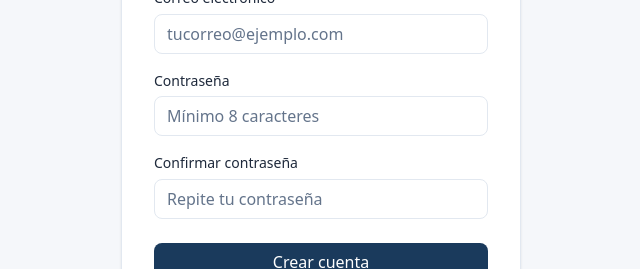
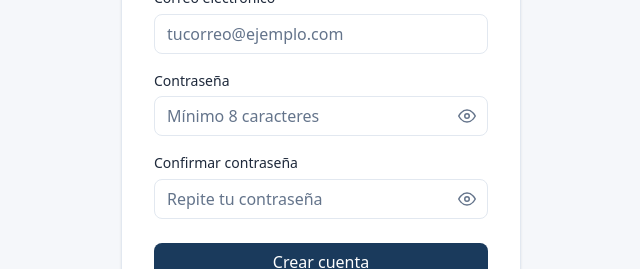
Before and after one commit to byTomDev/portal-convocatorias-publicas, a React (Vite) app in the folder apps/frontend/: page /register in a window 1280 px wide. Shown: the part 270-539 px from the top of the page, without its empty margins (319-959 px from the left). Built offline with nearby package versions, Linux system fonts and the light colour scheme.

Commit message:
feat(frontend): 🔒 agregar toggle mostrar/ocultar contraseña en login y registro

```diff
--- a/apps/frontend/src/pages/LoginPage.jsx
+++ b/apps/frontend/src/pages/LoginPage.jsx
@@ -1,12 +1,63 @@
-import { Link } from 'react-router-dom'
+import { useState } from 'react'
+import { Link, useNavigate } from 'react-router-dom'
+import { useAuth } from '../context/AuthContext'
+import { login } from '../api/client'
+
+function EyeIcon({ open }) {
+  return open ? (
+    <svg xmlns="http://www.w3.org/2000/svg" width="18" height="18" viewBox="0 0 24 24" fill="none" stroke="currentColor" strokeWidth="2" strokeLinecap="round" strokeLinejoin="round">
+      <path d="M17.94 17.94A10.07 10.07 0 0 1 12 20c-7 0-11-8-11-8a18.45 18.45 0 0 1 5.06-5.94M9.9 4.24A9.12 9.12 0 0 1 12 4c7 0 11 8 11 8a18.5 18.5 0 0 1-2.16 3.19m-6.72-1.07a3 3 0 1 1-4.24-4.24"/>
+      <line x1="1" y1="1" x2="23" y2="23"/>
+    </svg>
+  ) : (
+    <svg xmlns="http://www.w3.org/2000/svg" width="18" height="18" viewBox="0 0 24 24" fill="none" stroke="currentColor" strokeWidth="2" strokeLinecap="round" strokeLinejoin="round">
+      <path d="M1 12s4-8 11-8 11 8 11 8-4 8-11 8-11-8-11-8z"/>
+      <circle cx="12" cy="12" r="3"/>
+    </svg>
+  )
+}
 
 export default function LoginPage() {
+  const { login: authLogin } = useAuth()
+  const navigate = useNavigate()
+  const [email, setEmail] = useState('')
+  const [password, setPassword] = useState('')
+  const [showPassword, setShowPassword] = useState(false)
+  const [error, setError] = useState('')
+  const [loading, setLoading] = useState(false)
+
+  const handleSubmit = async (e) => {
+    e.preventDefault()
+    setError('')
+    setLoading(true)
+
+    try {
+      const data = await login(email, password)
+      authLogin(data)
+      navigate('/home')
+    } catch (err) {
+      if (err.response?.status === 401) {
+        setError('Correo o contraseña incorrectos.')
+      } else {
+        setError('Error al iniciar sesión. Intenta de nuevo.')
+      }
+    } finally {
+      setLoading(false)
+    }
+  }
+
   return (
     <div className="page">
       <div className="card">
         <h1>Iniciar sesión</h1>
 
-        <form onSubmit={(e) => e.preventDefault()}>
+        {error && (
+          <p className="text-error text-center mb-2" style={{ fontSize: '0.875rem' }}>
+            {error}
+          </p>
+        )}
+
+        <form onSubmit={handleSubmit}>
           <div className="mb-2">
             <label htmlFor="email">Correo electrónico</label>
             <input
@@ -15,22 +66,56 @@ export default function LoginPage() {
               name="email"
               placeholder="tucorreo@ejemplo.com"
               autoComplete="email"
+              value={email}
+              onChange={(e) => setEmail(e.target.value)}
+              required
             />
           </div>
 
           <div className="mb-2">
             <label htmlFor="password">Contraseña</label>
+            <div style={{ position: 'relative' }}>
               <input
                 id="password"
-              type="password"
+                type={showPassword ? 'text' : 'password'}
                 name="password"
                 placeholder="Tu contraseña"
                 autoComplete="current-password"
+                value={password}
+                onChange={(e) => setPassword(e.target.value)}
+                required
+                style={{ paddingRight: '2.5rem' }}
               />
+              <button
+                type="button"
+                onClick={() => setShowPassword((v) => !v)}
+                style={{
+                  position: 'absolute',
+                  right: '0.5rem',
+                  top: '50%',
+                  transform: 'translateY(-50%)',
+                  background: 'none',
+                  border: 'none',
+                  padding: '0.25rem',
+                  color: 'var(--color-text-muted)',
+                  cursor: 'pointer',
+                  display: 'flex',
+                  alignItems: 'center',
+                }}
+                aria-label={showPassword ? 'Ocultar contraseña' : 'Mostrar contraseña'}
+              >
+                <EyeIcon open={showPassword} />
+              </button>
+            </div>
           </div>
 
-          <button type="submit" className="btn-primary" style={{ width: '100%', marginTop: '0.5rem' }}>
-            Iniciar sesión
+          <button
+            type="submit"
+            className="btn-primary"
+            style={{ width: '100%', marginTop: '0.5rem' }}
+            disabled={loading}
+          >
+            {loading ? 'Iniciando sesión...' : 'Iniciar sesión'}
           </button>
         </form>
 
--- a/apps/frontend/src/pages/RegisterPage.jsx
+++ b/apps/frontend/src/pages/RegisterPage.jsx
@@ -1,6 +1,62 @@
 import { useState } from 'react'
 import { Link, useNavigate } from 'react-router-dom'
 import { register } from '../api/client'
+
+function EyeIcon({ open }) {
+  return open ? (
+    <svg xmlns="http://www.w3.org/2000/svg" width="18" height="18" viewBox="0 0 24 24" fill="none" stroke="currentColor" strokeWidth="2" strokeLinecap="round" strokeLinejoin="round">
+      <path d="M17.94 17.94A10.07 10.07 0 0 1 12 20c-7 0-11-8-11-8a18.45 18.45 0 0 1 5.06-5.94M9.9 4.24A9.12 9.12 0 0 1 12 4c7 0 11 8 11 8a18.5 18.5 0 0 1-2.16 3.19m-6.72-1.07a3 3 0 1 1-4.24-4.24"/>
+      <line x1="1" y1="1" x2="23" y2="23"/>
+    </svg>
+  ) : (
+    <svg xmlns="http://www.w3.org/2000/svg" width="18" height="18" viewBox="0 0 24 24" fill="none" stroke="currentColor" strokeWidth="2" strokeLinecap="round" strokeLinejoin="round">
+      <path d="M1 12s4-8 11-8 11 8 11 8-4 8-11 8-11-8-11-8z"/>
+      <circle cx="12" cy="12" r="3"/>
+    </svg>
+  )
+}
+
+function PasswordField({ id, label, value, onChange, autoComplete, placeholder }) {
+  const [show, setShow] = useState(false)
+  return (
+    <div className="mb-2">
+      <label htmlFor={id}>{label}</label>
+      <div style={{ position: 'relative' }}>
+        <input
+          id={id}
+          type={show ? 'text' : 'password'}
+          name={id}
+          placeholder={placeholder}
+          autoComplete={autoComplete}
+          value={value}
+          onChange={onChange}
+          required
+          style={{ paddingRight: '2.5rem' }}
+        />
+        <button
+          type="button"
+          onClick={() => setShow((v) => !v)}
+          style={{
+            position: 'absolute',
+            right: '0.5rem',
+            top: '50%',
+            transform: 'translateY(-50%)',
+            background: 'none',
+            border: 'none',
+            padding: '0.25rem',
+            color: 'var(--color-text-muted)',
+            cursor: 'pointer',
+            display: 'flex',
+            alignItems: 'center',
+          }}
+          aria-label={show ? 'Ocultar' : 'Mostrar'}
+        >
+          <EyeIcon open={show} />
+        </button>
+      </div>
+    </div>
+  )
+}
 
 export default function RegisterPage() {
   const navigate = useNavigate()
@@ -66,33 +122,23 @@ export default function RegisterPage() {
             />
           </div>
 
-          <div className="mb-2">
-            <label htmlFor="password">Contraseña</label>
-            <input
+          <PasswordField
             id="password"
-              type="password"
-              name="password"
-              placeholder="Mínimo 8 caracteres"
-              autoComplete="new-password"
+            label="Contraseña"
             value={password}
             onChange={(e) => setPassword(e.target.value)}
-              required
+            autoComplete="new-password"
+            placeholder="Mínimo 8 caracteres"
           />
-          </div>
 
-          <div className="mb-2">
-            <label htmlFor="confirm_password">Confirmar contraseña</label>
-            <input
+          <PasswordField
             id="confirm_password"
-              type="password"
-              name="confirm_password"
-              placeholder="Repite tu contraseña"
-              autoComplete="new-password"
+            label="Confirmar contraseña"
             value={confirmPassword}
             onChange={(e) => setConfirmPassword(e.target.value)}
-              required
+            autoComplete="new-password"
+            placeholder="Repite tu contraseña"
           />
-          </div>
 
           <button
             type="submit"
```
Lines whose indentation alone changed are shown as unchanged.
